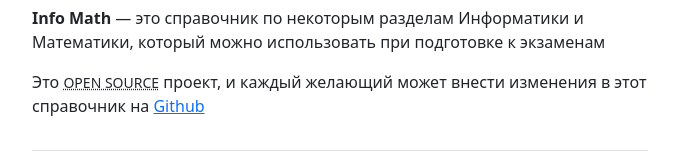
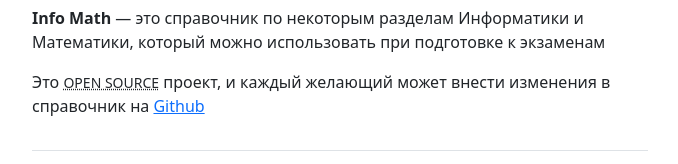
Before and after one commit to mccrush/info, a Vue app: page / in a window 1280 px wide. Both pictures are taken after a click on the button "О проекте". Shown: the part 235-399 px from the top of the page, without its empty margins (300-978 px from the left). Built offline with nearby package versions, Linux system fonts and the light colour scheme.

Commit message:
Update description

```diff
--- a/src/views/About.vue
+++ b/src/views/About.vue
@@ -12,7 +12,7 @@
         <abbr title="Открытое программное обеспечение" class="initialism"
           >Open source</abbr
         >
-        проект, и каждый желающий может внести изменения в этот справочник на
+        проект, и каждый желающий может внести изменения в справочник на
         <a
           href="https://github.com/mccrush/info"
           target="_blank"
@@ -20,6 +20,10 @@
           >Github</a
         >
       </p>
+      <!-- <p>
+        Проект Info Math абсолютно бесплатен и всегда таким будет. Но вы можете
+        поддержать команду разработчиков на Patreon
+      </p> -->
     </div>
   </div>
 </template>
```
